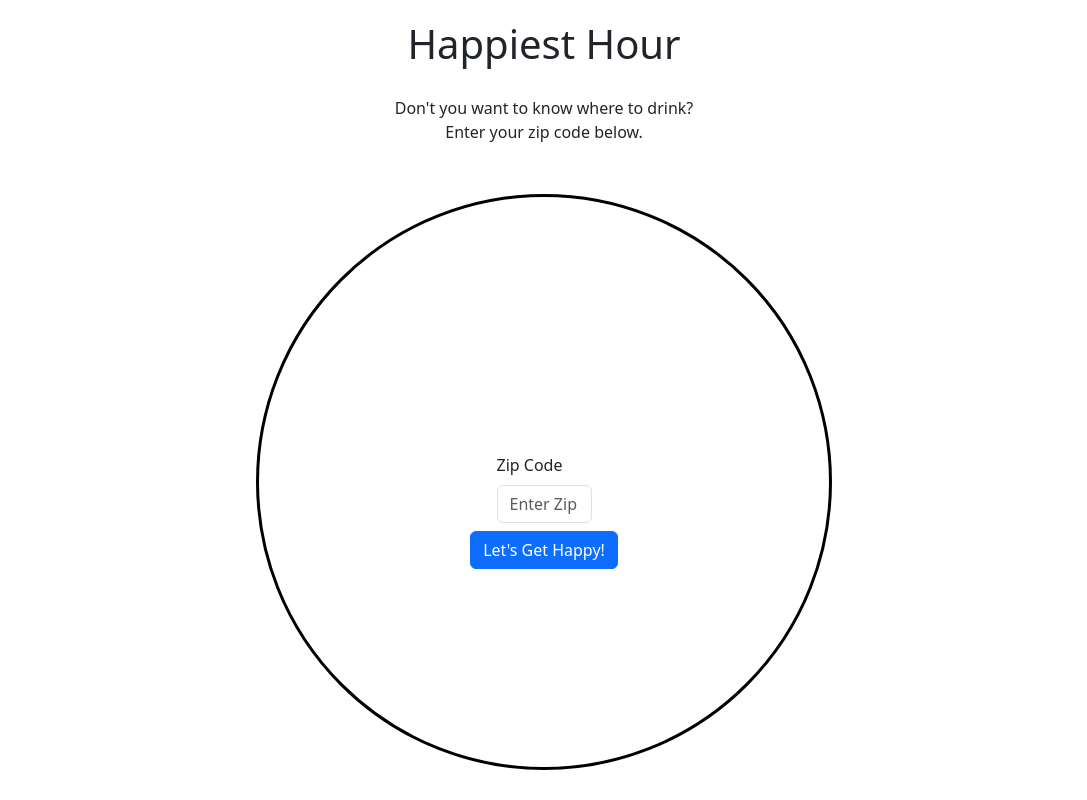
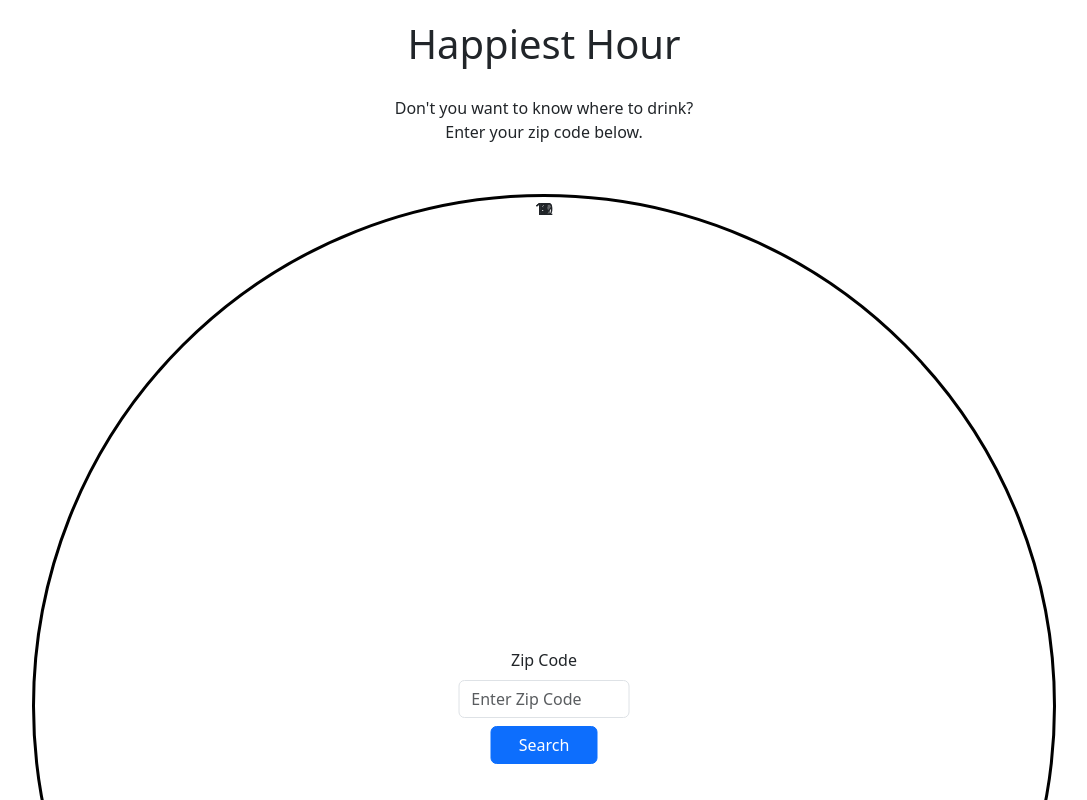
Before and after one commit to ColdWeatherBoyy/happiest-hour, a React (Vite) app in the folder client/: page / in a window 1280 px wide. Shown: the top 800 px of the page, without its empty margins (96-1183 px from the left). Built offline with nearby package versions, Linux system fonts and the light colour scheme.

Commit message:
numbers rendering on page

```diff
--- a/client/src/components/Clock/Clock.css
+++ b/client/src/components/Clock/Clock.css
@@ -1,15 +1,22 @@
+:root {
+    --diameter: 80vw;
+}
+
 .clock {
     border: 3px solid black;
     background-color: rgb(255, 255, 255);
     border-radius: 50%;
+    position: relative;
     margin: 50px auto; /* top & bottom, right & left */
-    padding-bottom: 10em;
+    width: var(--diameter);
+    height: var(--diameter);
 }
 
 #submit {
-    position: relative;
+    position: absolute;
     top: 50%;
-    transform: translate(0, 44%); /* translate(horizontal, vertical) */
+    left: 50%;
+    transform: translate(-50%, -50%); /* translate(horizontal, vertical) */
 }
 
 @media (min-width: 769px) {
--- a/client/src/components/Clock/Clock.jsx
+++ b/client/src/components/Clock/Clock.jsx
@@ -1,23 +1,15 @@
 import "./Clock.css";
-import useWindowDimensions from "../../hooks/useWindowDimensions";
 import SubmitForm from "../SubmitForm/SubmitForm";
-import Numbers from './Numbers';
+import Numbers from './Numbers/Numbers';
 
 const Clock = ({ setSubmitZip }) => {
-	let { width } = useWindowDimensions();
-	// let diameter = width / 1.5;
 
 	return (
-		<div
-			className="clock"
-			// style={{ width: diameter, height: diameter }}
-			style={{ width: "45vw", height: "45vw" }}
-		>
+		<div className="clock">
+            <Numbers />
 			<SubmitForm onClick={(zipCode) => setSubmitZip(zipCode)} />
 		</div>
 	);
 };
 
 export default Clock;
-
-// number.number$*12>div{$}
--- a/client/src/components/Clock/Numbers.jsx
+++ /dev/null
@@ -1,11 +0,0 @@
-import './Clock.css'
-import { useState } from 'react';
-
-const Numbers = ({ nums }) => {
-
-    return(
-        <p>{nums}</p>
-    )
-}
-
-export default Numbers;
--- /dev/null
+++ b/client/src/components/Clock/Numbers/NumberItem.jsx
@@ -0,0 +1,5 @@
+const NumberItem = () => {
+    const calcTranslation = () => {
+        // insert calcs here
+    }
+}
--- /dev/null
+++ b/client/src/components/Clock/Numbers/Numbers.css
@@ -0,0 +1,5 @@
+.numbers {
+    position: absolute;
+    left: 50%;
+    transform: translate(-50%, 0%);
+}
--- /dev/null
+++ b/client/src/components/Clock/Numbers/Numbers.jsx
@@ -0,0 +1,14 @@
+import './Numbers.css'
+
+const Numbers = () => {
+    const numbersArr = [1, 2, 3, 4, 5, 6, 7, 8, 9, 10, 11, 12]
+    return(
+        <div>
+            {numbersArr.map((num, id) => {
+                return(<p className="numbers" key={id}>{num}</p>)
+            })}
+        </div>
+    )
+}
+
+export default Numbers;
--- a/client/src/components/SubmitForm/SubmitForm.jsx
+++ b/client/src/components/SubmitForm/SubmitForm.jsx
@@ -18,8 +18,8 @@ const SubmitForm = ({ onClick }) => {
 
 	return (
 		<>
-			<Form id="submit" className="d-flex flex-column align-items-center">
-				<Form.Group className="mb-2 col-5 col-sm-3 col-lg-2" controlId="zipCode">
+			<Form id="submit" className="d-flex flex-column align-items-center text-center">
+				<Form.Group className="mb-2 col-8" controlId="zipCode">
 					<Form.Label>Zip Code</Form.Label>
 					<Form.Control
 						type="text"
@@ -28,8 +28,8 @@ const SubmitForm = ({ onClick }) => {
 						onChange={(e) => setZipCode(e.target.value)}
 					/>
 				</Form.Group>
-				<Button variant="primary" onClick={handleOnClick}>
-					Let's Get Happy!
+				<Button className="col-5" variant="primary" onClick={handleOnClick}>
+					Search
 				</Button>
 			</Form>
 		</>
```
Also changed, not shown: client/src/utils/hooks/useWindowDimensions.js (renamed from client/src/hooks/useWindowDimensions.js).
